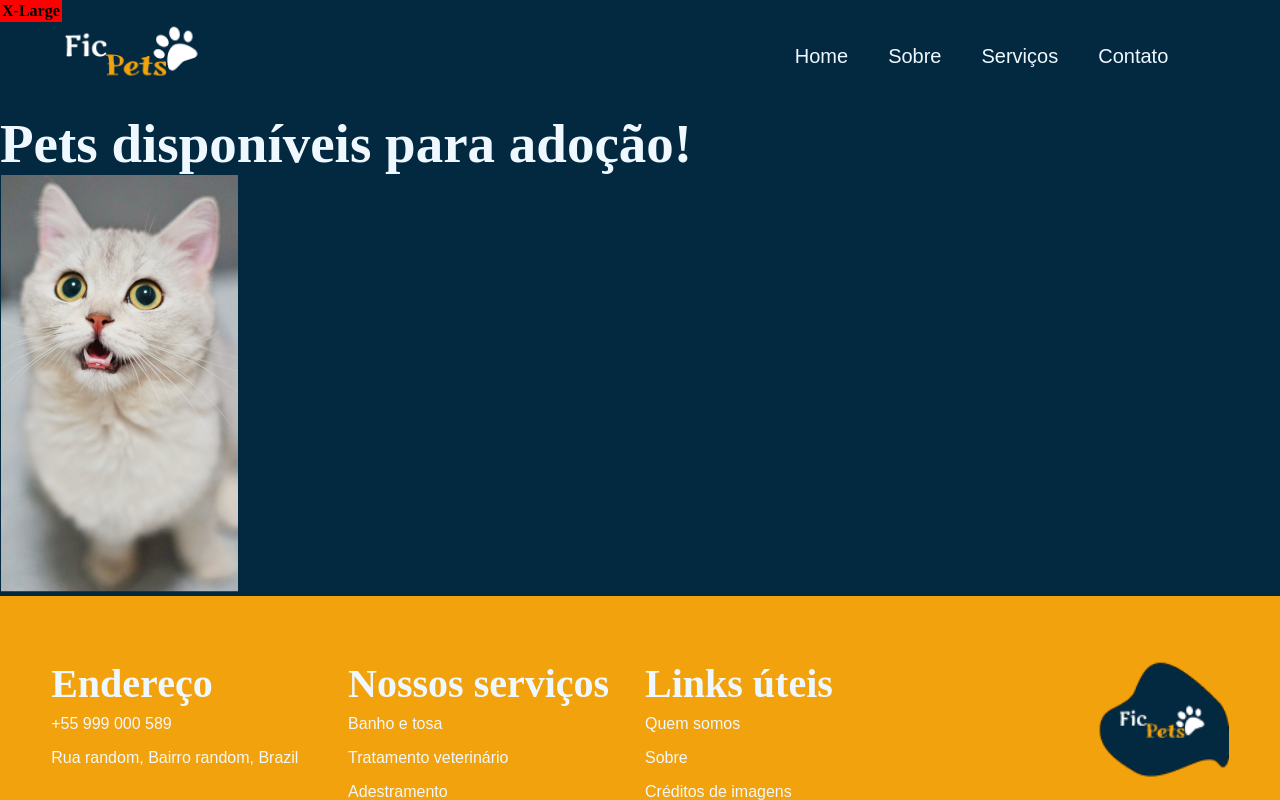
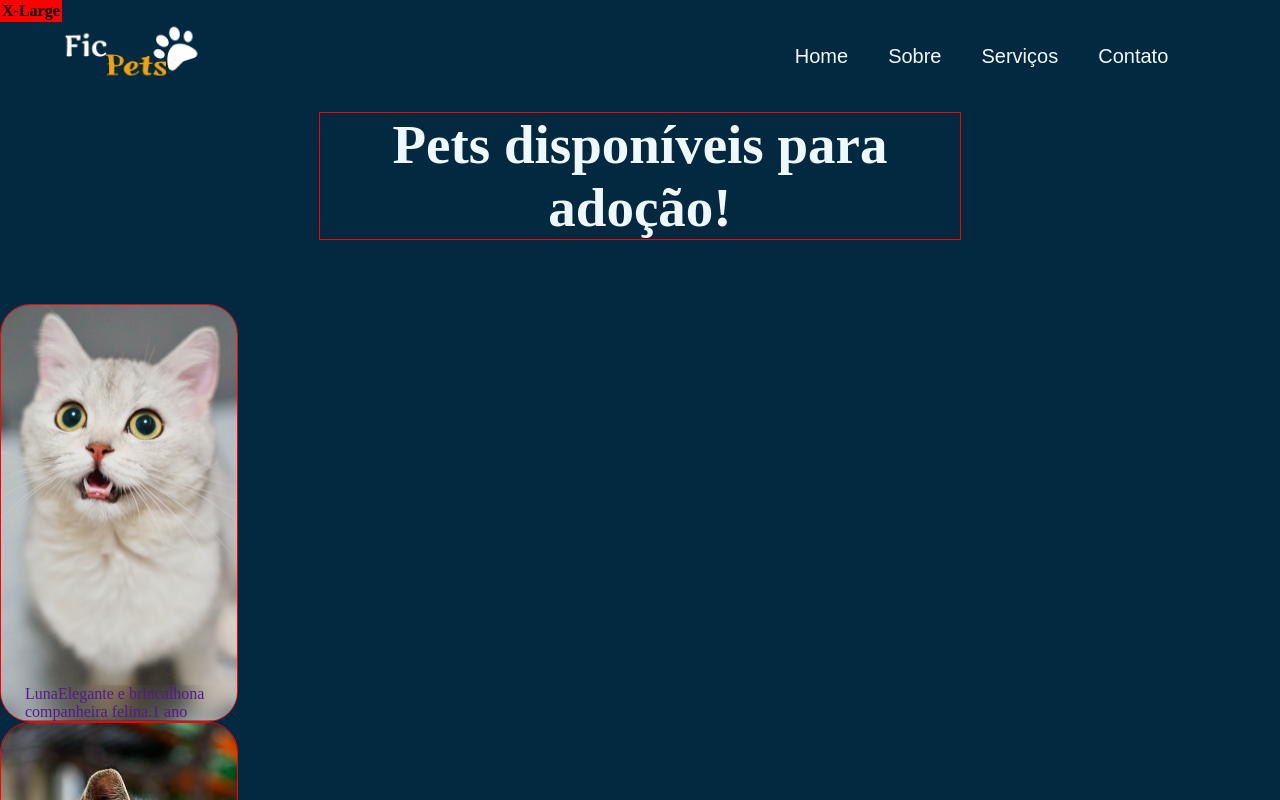
Before and after one commit to Pedrosirdev/FicPet, a React (Vite) app: page /AdoptionPage in a window 1280 px wide. Shown: the top 800 px of the page. Built offline with nearby package versions, Linux system fonts and the light colour scheme; a web font is replaced by a local one.

Commit message:
Inicio da criação dos cards de adoção

```diff
--- a/src/app/components/AdoptionPage/AdoptionPage.jsx
+++ b/src/app/components/AdoptionPage/AdoptionPage.jsx
@@ -3,7 +3,7 @@ import Navbar from "../Navbar/Navbar";
 import AdoptionProfile from "../shared/AdoptionProfile/AdoptionProfile";
 import Title from "../shared/Title/Title";
 import WhiteCatAdoption from '../../../assets/images/white-cat-adoption.png';
-
+import Simba from '../../../assets/images/simba-adoption.png';
 function AdoptionPage(){
   return (
     <>
@@ -11,7 +11,8 @@ function AdoptionPage(){
     <section id="adoptionPage">
       <Title title="Pets disponíveis para adoção!" />
     <div className="cont-adoption-profile">
-      <AdoptionProfile src={WhiteCatAdoption} />
+      <AdoptionProfile classNameCardFooter="card-footer" namePet="Luna" descriptionPet="Elegante e brincalhona companheira felina." agePet="1 ano" classNameImg="img-card" className="card" src={WhiteCatAdoption} alt="Frederico para adoção" />
+      <AdoptionProfile classNameCardFooter="card-footer" namePet="Simba" classNameImg="img-card" className="card" src={Simba} alt="Frederico para adoção" />
     </div>
     </section>
     <Footer />
--- a/src/app/components/shared/AdoptionProfile/AdoptionProfile.jsx
+++ b/src/app/components/shared/AdoptionProfile/AdoptionProfile.jsx
@@ -1,7 +1,12 @@
 function AdoptionProfile(props){
   return (
-    <a href="">
-      <img src={props.src} />
+    <a className={props.className} href="">
+      <img className={props.classNameImg} alt={props.alt} src={props.src} />
+      <span className={props.classNameCardFooter}>
+        <span>{props.namePet}</span>
+        <span>{props.descriptionPet}</span>
+        <span>{props.agePet}</span>
+      </span>
     </a>
   )
 };
--- a/src/css/style.css
+++ b/src/css/style.css
@@ -674,6 +674,42 @@ h1 {
   background-color: #032940;
   color: #f0f8ff;
 }
+#adoptionPage a {
+  display: block;
+}
+#adoptionPage h1 {
+  text-align: center;
+  margin: 0 auto;
+  width: 50%;
+  margin-bottom: 5%;
+  border: 1px solid red;
+}
+#adoptionPage .card {
+  overflow: hidden;
+  border-radius: 30px;
+  border: 1px solid red;
+  position: relative;
+  transform: translateZ(0);
+  width: 236px;
+  height: 416px;
+}
+#adoptionPage .card .img-card {
+  width: 100%;
+  height: 100%;
+  object-fit: cover;
+  transition: all 300ms;
+}
+#adoptionPage .card .img-card:hover {
+  transform: rotate(-10deg) scale(1.3);
+}
+#adoptionPage .card .card-footer {
+  position: absolute;
+  padding: 0 1.5rem;
+  bottom: 0;
+  left: 0;
+  width: 100%;
+  backdrop-filter: blur(10px);
+}
 
 /*media queries*/
 /* X-small devices (portrait phones, less than 576px) */
--- a/src/sass/adoptionPage/adoptionPage.scss
+++ b/src/sass/adoptionPage/adoptionPage.scss
@@ -3,6 +3,45 @@
 #adoptionPage{
   background-color: variables.$secondary-color;
   color: variables.$color-light;
+
+  a{
+    display: block;
+  }
+  h1{
+    text-align: center;
+    margin: 0 auto;
+    width: 50%;
+    margin-bottom: 5%;
+    border: 1px solid red;
+  }
+  .card{
+    overflow: hidden;
+    border-radius: 30px;
+    border: 1px solid red;
+    position: relative;
+    transform: translateZ(0);
+    width: 236px;
+    height: 416px;
+
+    .img-card{
+      width: 100%;
+      height: 100%;
+      object-fit: cover;
+      transition: all 300ms;
+    }
+    .img-card:hover{
+      transform: rotate(-10deg) scale(1.3);
+    }
+    .card-footer{
+      position: absolute;
+      padding: 0 1.5rem;
+      bottom: 0;
+      left: 0;
+      width: 100%;
+      backdrop-filter: blur(10px);
+    }
+  }
+
 }
 
 /*media queries*/
```
Also changed, not shown: src/assets/images/simba-adoption.png (added), 1 other file (tests, documents, lock files or other folders).
